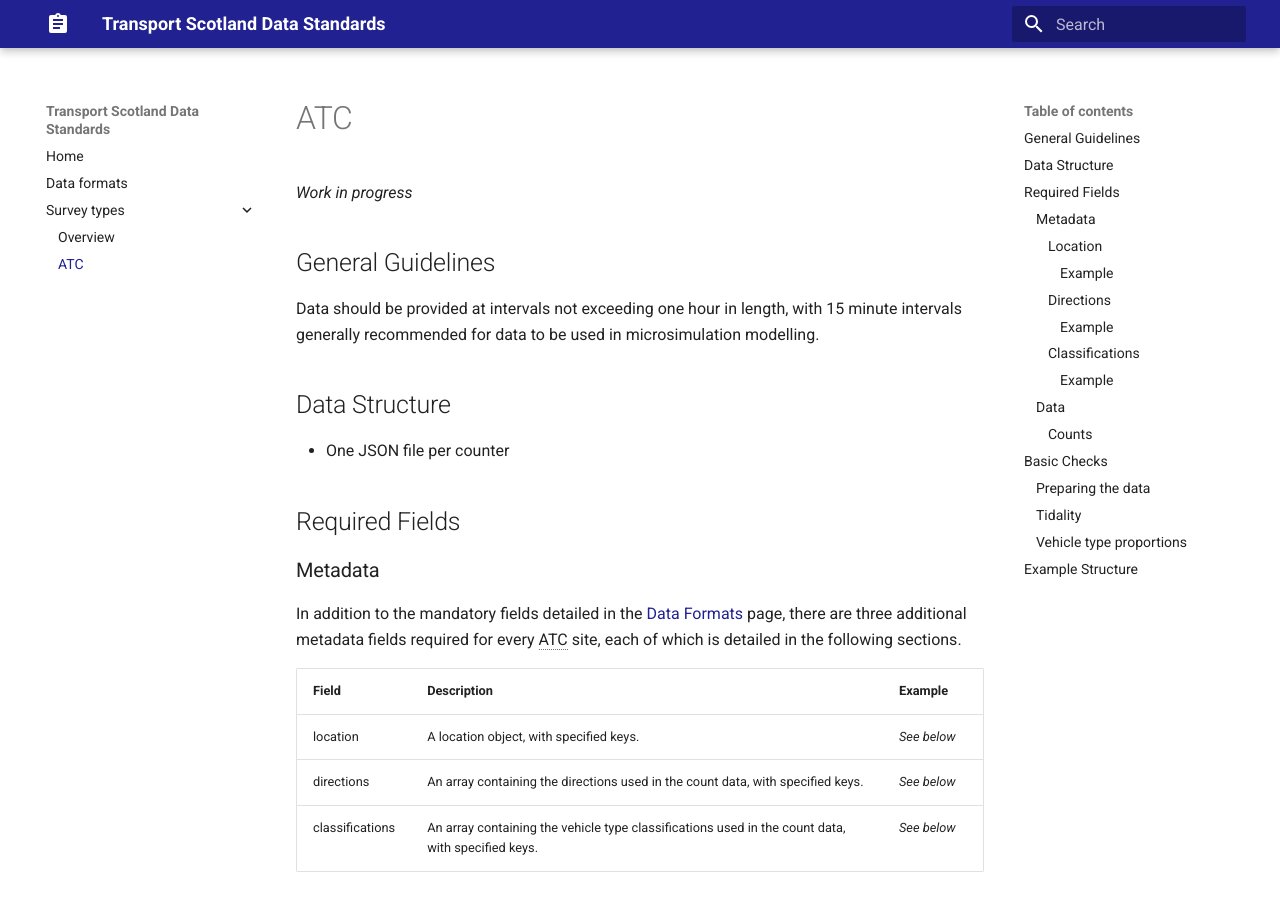
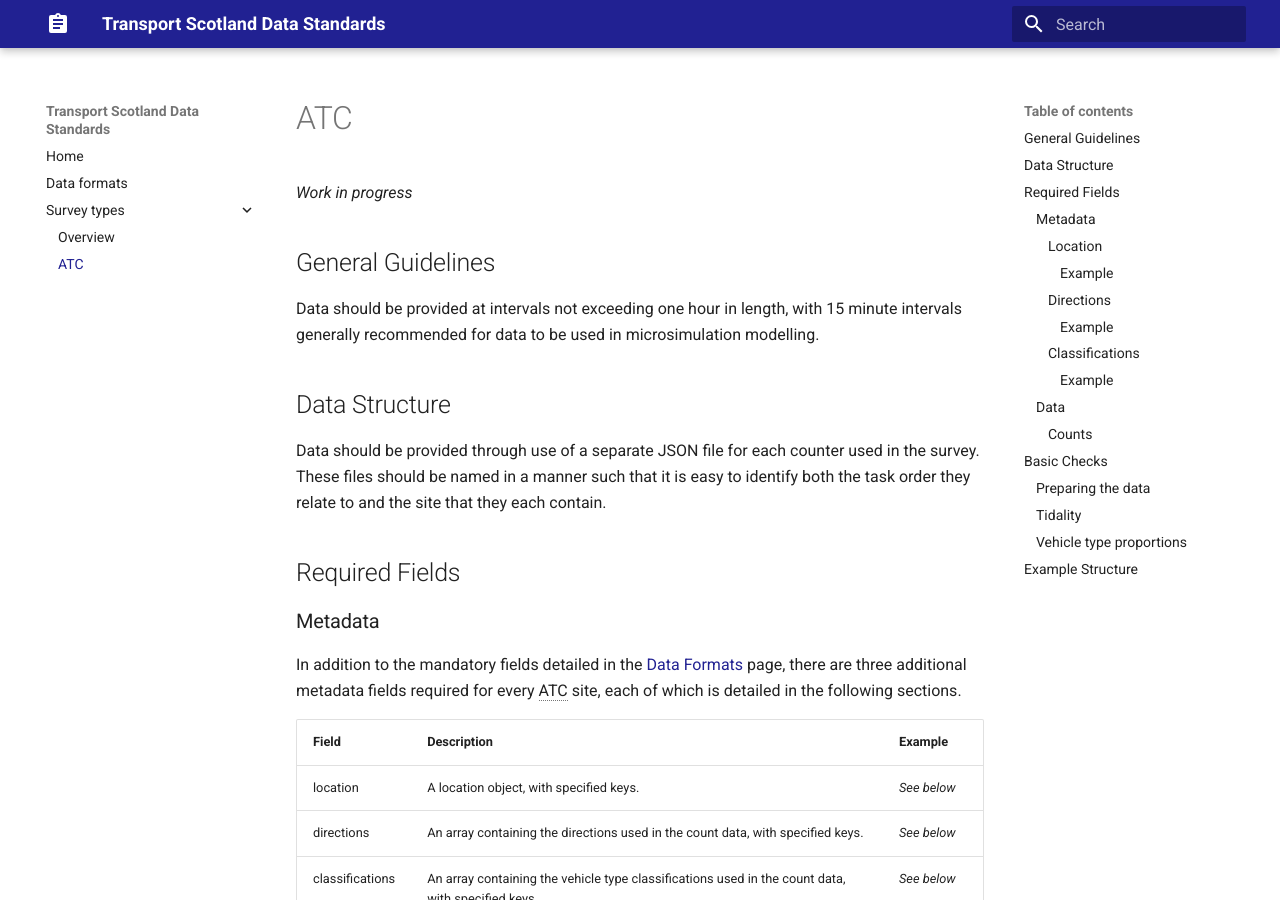
Before and after one commit to TransportScotland/data-standards, an MkDocs documentation site: the page built from docs/survey_types/atc.md, in a window 1280 px wide and 900 px high. Built offline with MkDocs 1.6.1 and Material for MkDocs 9.7.7, drawn with Linux system fonts in a browser that asks for light colours.

Commit message:
Firm up ATC data structure in terms of files

```diff
--- a/docs/survey_types/atc.md
+++ b/docs/survey_types/atc.md
@@ -8,7 +8,7 @@ _Work in progress_
 Data should be provided at intervals not exceeding one hour in length, with 15 minute intervals generally recommended for data to be used in microsimulation modelling.
 
 ## Data Structure
-- One JSON file per counter
+Data should be provided through use of a separate JSON file for each counter used in the survey. These files should be named in a manner such that it is easy to identify both the task order they relate to and the site that they each contain.
 
 ## Required Fields
 
```
